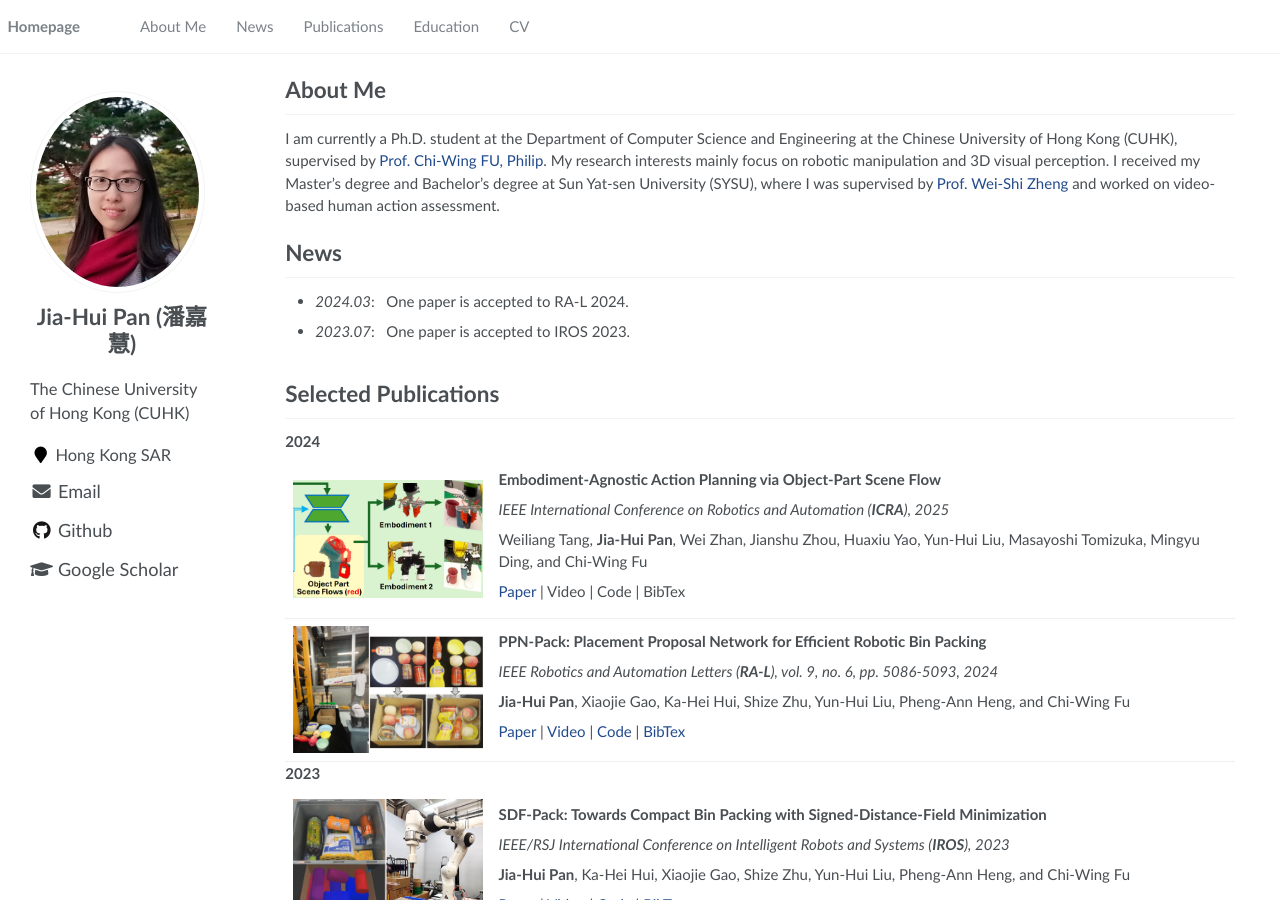
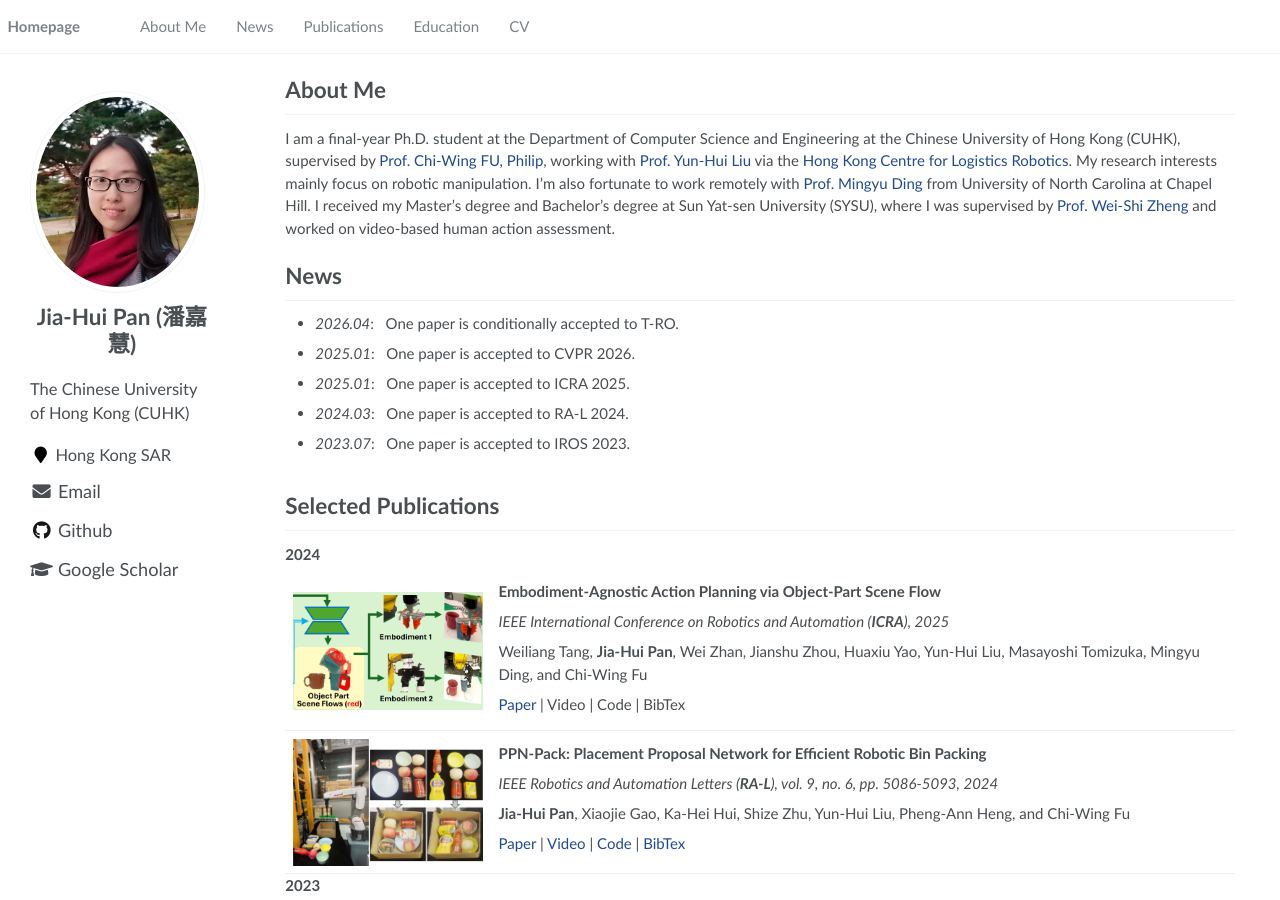
Before and after one commit to kwpoon/kwpoon.github.io, a Jekyll site: the page built from _pages/about.md, in a window 1280 px wide and 900 px high. Built offline with Jekyll 4.4.1, drawn with Linux system fonts in a browser that asks for light colours.

Commit message:
Update about.md

```diff
--- a/_pages/about.md
+++ b/_pages/about.md
@@ -18,10 +18,13 @@ redirect_from:
 
 # About Me
 
-I am currently a Ph.D. student at the Department of Computer Science and Engineering at the Chinese University of Hong Kong (CUHK), supervised by [Prof. Chi-Wing FU, Philip](https://www.cse.cuhk.edu.hk/~cwfu/). My research interests mainly focus on robotic manipulation and 3D visual perception. I received my Master’s degree and Bachelor’s degree at Sun Yat-sen University (SYSU), where I was supervised by [Prof. Wei-Shi Zheng](https://www.isee-ai.cn/~zhwshi/) and worked on video-based human action assessment.
+I am a final-year Ph.D. student at the Department of Computer Science and Engineering at the Chinese University of Hong Kong (CUHK), supervised by [Prof. Chi-Wing FU, Philip](https://www.cse.cuhk.edu.hk/~cwfu/), working with [Prof. Yun-Hui Liu](https://www4.mae.cuhk.edu.hk/peoples/liu-yun-hui/) via the [Hong Kong Centre for Logistics Robotics](https://www.hkclr.hk/zh-HK). My research interests mainly focus on robotic manipulation. I'm also fortunate to work remotely with [Prof. Mingyu Ding](https://dingmyu.github.io/) from University of North Carolina at Chapel Hill. I received my Master’s degree and Bachelor’s degree at Sun Yat-sen University (SYSU), where I was supervised by [Prof. Wei-Shi Zheng](https://www.isee-ai.cn/~zhwshi/) and worked on video-based human action assessment.
 
 # News
 
+- *2026.04*: &nbsp; One paper is conditionally accepted to T-RO.
+- *2025.01*: &nbsp; One paper is accepted to CVPR 2026.
+- *2025.01*: &nbsp; One paper is accepted to ICRA 2025.
 - *2024.03*: &nbsp; One paper is accepted to RA-L 2024.
 - *2023.07*: &nbsp; One paper is accepted to IROS 2023.
 
```
